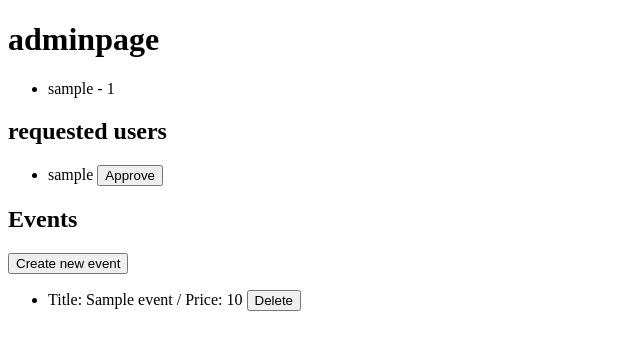
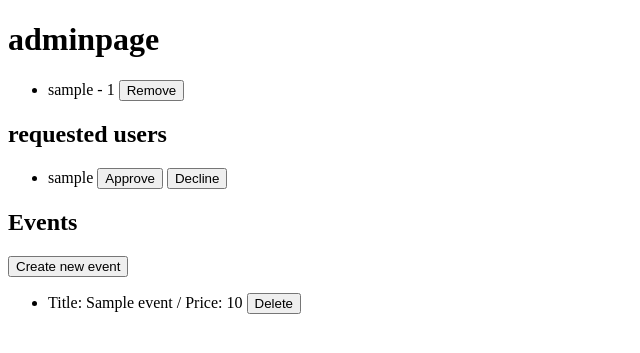
Before and after one commit to JensL-2506838/klj_streepjes_site, a Flask app: page /adminpage in a window 1280 px wide. Shown: the top 353 px of the page, without its empty margins (0-640 px from the left). Run offline with Flask 3, Linux system fonts and the light colour scheme; the visitor is signed in with stand-in values (Sample User, id 1); tables that the repository leaves empty or names only in its code hold one stand-in row (values such as "Sample post").

Commit message:
admin can now remove users

```diff
--- a/klj_site/database/DbConnection.py
+++ b/klj_site/database/DbConnection.py
@@ -75,6 +75,18 @@ class DbConnection(QueryExecutor):
         # 2. Remove them from requested_users
         self._query(
             "DELETE FROM requested_users WHERE username = %s",
+            (username,)
+        )
+
+    def decline_user(self, username):
+        self._query(
+            "DELETE FROM requested_users WHERE username = %s",
+            (username,)
+        )
+
+    def remove_user(self, username):
+        self._query(
+            "DELETE FROM users WHERE username = %s",
             (username,)
         )
 
--- a/klj_site/routes/admin.py
+++ b/klj_site/routes/admin.py
@@ -22,7 +22,21 @@ def register_admin_routes(app):
     @require_admin
     def approve_user(username):
         db = DbConnection()
-        db.approve_user(username)  # Runs your Python function
+        db.approve_user(username)
+        return jsonify({"status": "ok"}), 200
+
+    @app.route("/decline_user/<string:username>", methods=["POST"])
+    @require_admin
+    def decline_user(username):
+        db = DbConnection()
+        db.decline_user(username)
+        return jsonify({"status": "ok"}), 200
+
+    @app.route("/remove_user/<string:username>", methods=['POST'])
+    @require_admin
+    def remove_user(username):
+        db = DbConnection()
+        db.remove_user(username)
         return jsonify({"status": "ok"}), 200
 
     @app.route("/newEvent", methods=['GET', 'POST'])
--- a/klj_site/templates/adminpage.html
+++ b/klj_site/templates/adminpage.html
@@ -8,7 +8,12 @@
     <h1>adminpage</h1>
     <ul>
       {% for user in users %}
-        <li>{{ user['username'] }} - {{ user['id'] }}</li>
+        <li>
+            {{ user['username'] }} - {{ user['id'] }}
+            <form action="{{ url_for('remove_user', username=user['username']) }}" method="POST" style="display:inline;">
+                <button type="submit">Remove</button>
+            </form>
+        </li>
       {% endfor %}
     </ul>
 
@@ -19,6 +24,9 @@
                 {{ request['username'] }}
                 <form action="{{ url_for('approve_user', username=request['username']) }}" method="POST" style="display:inline;">
                     <button type="submit">Approve</button>
+                </form>
+                <form action="{{ url_for('decline_user', username=request['username']) }}" method="POST" style="display:inline;">
+                    <button type="submit">Decline</button>
                 </form>
             </li>
         {% endfor %}
```
